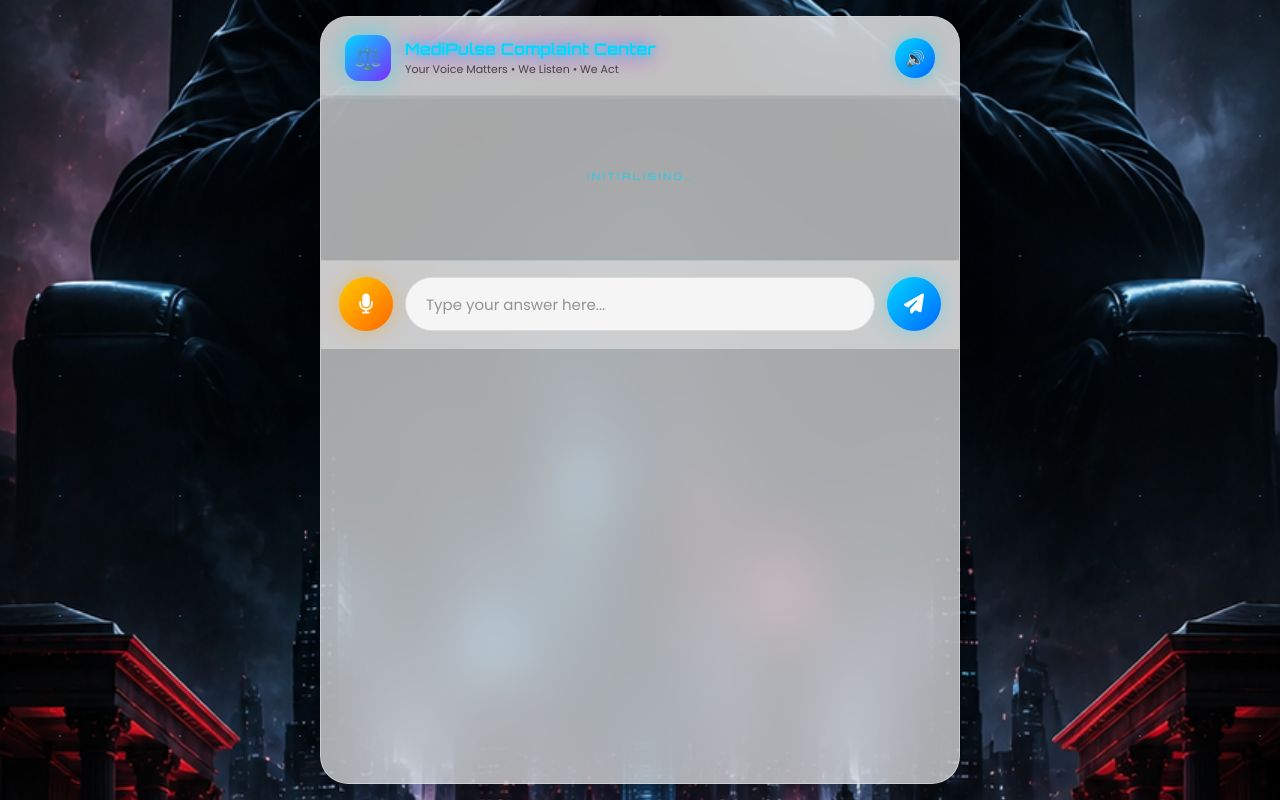
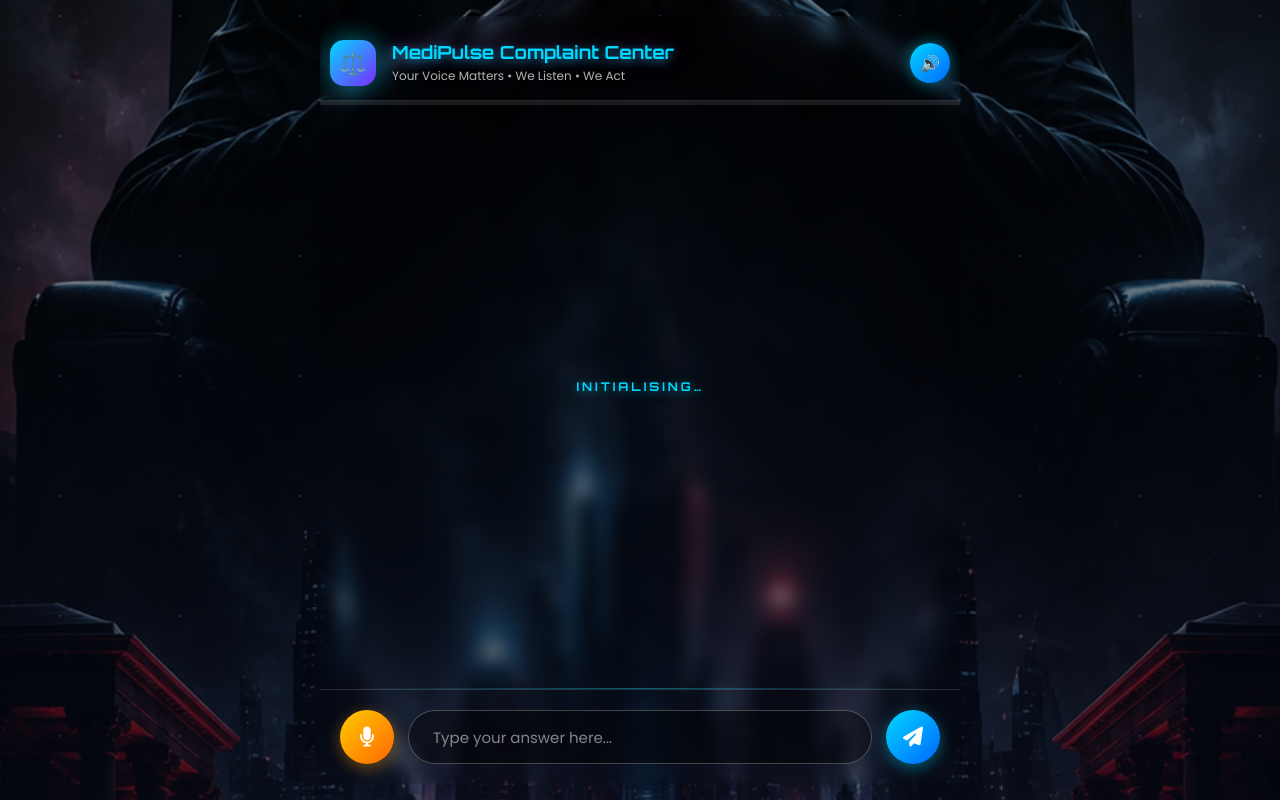
Before and after one commit to Sahaya-Sathish-S/Medipulse-AI, a Flask app: page /complaint in a window 1280 px wide. Run offline with Flask 3, Linux system fonts and the light colour scheme; some libraries are stand-ins or nearby versions.

Commit message:
Update complaint.html

```diff
--- a/templates/complaint.html
+++ b/templates/complaint.html
@@ -11,7 +11,11 @@
   <link rel="stylesheet" href="https://cdnjs.cloudflare.com/ajax/libs/font-awesome/6.5.2/css/all.min.css">
 
   <style>
-    *, *::before, *::after { margin:0; padding:0; box-sizing:border-box; }
+    *, *::before, *::after {
+  margin: 0;
+  padding: 0;
+  box-sizing: border-box;
+}
 
 html, body {
   height: 100%;
@@ -21,7 +25,9 @@
 }
 
 body {
-  background: url('/static/images/complaint.png'); /* Removed dark linear-gradient */
+  background:
+    linear-gradient(rgba(0, 0, 0, 0.45), rgba(5, 8, 22, 0.65)),
+    url('/static/images/complaint.png');
   background-size: cover;
   background-position: center;
   background-repeat: no-repeat;
@@ -31,14 +37,14 @@
   justify-content: center;
 }
 
-    /* Animated grid overlay — same as chatbot */
+/* Clear, non-intrusive animated grid lines */
 body::before {
   content: '';
-      position: fixed; inset: 0;
+  position: fixed;
+  inset: 0;
   background:
-        radial-gradient(circle, #00d9ff33 1px, transparent 1px),
-        radial-gradient(circle, #ff00ff33 1px, transparent 1px),
-        radial-gradient(circle, #ffffff11 1px, transparent 1px);
+    radial-gradient(circle, rgba(0, 217, 255, 0.15) 1px, transparent 1px),
+    radial-gradient(circle, rgba(255, 0, 255, 0.1) 1px, transparent 1px);
   background-size: 120px 120px;
   animation: bgMove 18s linear infinite;
   z-index: 0;
@@ -49,299 +55,399 @@
   to   { transform: translateY(-120px); }
 }
 
-    /* ── OUTER SHELL ── */
+/* ── OUTER SHELL (Zero Color Container) ── */
 .complaint-shell {
-  position: relative; z-index: 2;
-  width: 96%; max-width: 640px;
+  position: relative;
+  z-index: 2;
+  width: 96%;
+  max-width: 640px;
   height: 96vh;
   border-radius: 28px;
   overflow: hidden;
-  display: flex; flex-direction: column;
-  background: rgba(255, 255, 255, 0.65); /* Changed from 0.06 dark to 0.65 vibrant light */
-  backdrop-filter: blur(30px);
-  -webkit-backdrop-filter: blur(30px);
-  border: 1px solid rgba(255, 255, 255, 0.4);
-  box-shadow: 0 15px 35px rgba(0, 0, 0, 0.15);
+  display: flex;
+  flex-direction: column;
+  background: transparent; /* Container color completely stripped */
+  backdrop-filter: blur(8px);
+  -webkit-backdrop-filter: blur(8px);
+  border: none;
+  box-shadow: none;
 }
 
 /* ── HEADER ── */
 .c-header {
   flex-shrink: 0;
-  padding: 18px 24px 14px;
-  display: flex; align-items: center; gap: 14px;
-  background: rgba(255, 255, 255, 0.3);
-  border-bottom: 1px solid rgba(0, 0, 0, 0.06);
+  padding: 24px 10px 14px;
+  display: flex;
+  align-items: center;
+  gap: 16px;
+  background: transparent;
+  border-bottom: 1px solid rgba(255, 255, 255, 0.15);
 }
 .c-header-icon {
-      width: 46px; height: 46px; border-radius: 14px;
+  width: 46px;
+  height: 46px;
+  border-radius: 14px;
   background: linear-gradient(135deg, #00d9ff, #7b2cff);
-      display: flex; align-items: center; justify-content: center;
-      font-size: 22px; flex-shrink: 0;
-      box-shadow: 0 0 20px rgba(0,217,255,0.4);
+  display: flex;
+  align-items: center;
+  justify-content: center;
+  font-size: 22px;
+  flex-shrink: 0;
+  box-shadow: 0 0 20px rgba(0, 217, 255, 0.4);
   animation: iconGlow 3s ease-in-out infinite;
 }
 @keyframes iconGlow {
-      0%,100% { box-shadow: 0 0 20px rgba(0,217,255,0.4); }
-      50%      { box-shadow: 0 0 40px rgba(0,217,255,0.8); }
+  0%, 100% { box-shadow: 0 0 20px rgba(0, 217, 255, 0.4); }
+  50%      { box-shadow: 0 0 40px rgba(0, 217, 255, 0.8); }
 }
-    .c-header-text { flex: 1; }
+.c-header-text {
+  flex: 1;
+}
 .c-title {
   font-family: 'Orbitron', sans-serif;
-      font-size: 16px; font-weight: 700;
+  font-size: 18px;
+  font-weight: 700;
   color: #00d9ff;
-      text-shadow: 0 0 12px #00d9ff, 0 0 25px #ff00ff;
+  text-shadow: 0 2px 10px rgba(0, 217, 255, 0.6), 0 0 25px rgba(255, 0, 255, 0.4);
 }
-    .c-subtitle { font-size: 11px; color: #444444; margin-top: 2px; } /* Darker text for visibility */
-
+.c-subtitle {
+  font-size: 12px;
+  color: rgba(255, 255, 255, 0.7);
+  text-shadow: 0 1px 4px rgba(0, 0, 0, 0.8);
+  margin-top: 4px;
+}
 
 /* Voice toggle in header */
 .voice-toggle-btn {
-      width: 40px; height: 40px; border-radius: 50%;
-      border: none; cursor: pointer; font-size: 16px;
-      display: flex; align-items: center; justify-content: center;
-      background: rgba(255,255,255,0.08);
-      color: white; transition: .25s;
+  width: 40px;
+  height: 40px;
+  border-radius: 50%;
+  border: 1px solid rgba(255, 255, 255, 0.2);
+  cursor: pointer;
+  font-size: 16px;
+  display: flex;
+  align-items: center;
+  justify-content: center;
+  background: rgba(0, 0, 0, 0.3);
+  color: white;
+  transition: .25s;
 }
-    .voice-toggle-btn:hover { background: rgba(0,217,255,0.2); transform: scale(1.1); }
+.voice-toggle-btn:hover {
+  background: rgba(0, 217, 255, 0.3);
+  transform: scale(1.1);
+}
 .voice-toggle-btn.voice-on {
   background: linear-gradient(135deg, #00d9ff, #0066ff);
-      box-shadow: 0 0 16px rgba(0,217,255,0.5);
+  box-shadow: 0 0 16px rgba(0, 217, 255, 0.5);
+  border: none;
 }
 
 /* ── PROGRESS BAR ── */
 .progress-track {
-      height: 3px;
-      background: rgba(255,255,255,0.07);
+  height: 4px;
+  background: rgba(255, 255, 255, 0.1);
   flex-shrink: 0;
 }
 .progress-bar {
   height: 100%;
   background: linear-gradient(90deg, #00d9ff, #ff00ff);
   width: 0%;
-      transition: width .6s cubic-bezier(.4,0,.2,1);
-      box-shadow: 0 0 10px rgba(0,217,255,0.6);
+  transition: width .6s cubic-bezier(.4, 0, .2, 1);
+  box-shadow: 0 0 12px #00d9ff;
 }
 
-    /* ── QUESTION DISPLAY (centre stage) ── */
+/* ── QUESTION DISPLAY ── */
 .question-stage {
-      flex: 0 0 auto;
-      min-height: 160px;
-      padding: 32px 30px 24px;
-      display: flex; flex-direction: column;
-      align-items: center; justify-content: center;
+  flex: 1;
+  padding: 40px 20px;
+  display: flex;
+  flex-direction: column;
+  align-items: center;
+  justify-content: center;
   text-align: center;
   position: relative;
 }
 .q-step-label {
-      font-size: 10px; letter-spacing: 2.5px; text-transform: uppercase;
-      color: #00d9ff; opacity: .65; margin-bottom: 14px;
+  font-size: 12px;
+  letter-spacing: 3px;
+  text-transform: uppercase;
+  color: #00d9ff;
+  font-weight: 700;
+  margin-bottom: 20px;
   font-family: 'Orbitron', sans-serif;
-      transition: opacity .3s;
+  text-shadow: 0 2px 8px rgba(0, 217, 255, 0.5);
 }
 
 /* AI thinking dots */
 .ai-thinking {
   display: none;
-      gap: 8px; align-items: center; justify-content: center;
+  gap: 8px;
+  align-items: center;
+  justify-content: center;
   padding: 18px 0;
 }
 .ai-thinking span {
-      width: 10px; height: 10px; border-radius: 50%;
+  width: 12px;
+  height: 12px;
+  border-radius: 50%;
   background: #00d9ff;
+  box-shadow: 0 0 10px #00d9ff;
   animation: bounceDot 1.2s ease-in-out infinite;
 }
 .ai-thinking span:nth-child(2) { animation-delay: .18s; }
 .ai-thinking span:nth-child(3) { animation-delay: .36s; }
 @keyframes bounceDot {
-      0%,100% { transform: translateY(0); opacity: .4; }
-      50%      { transform: translateY(-10px); opacity: 1; }
+  0%, 100% { transform: translateY(0); opacity: .4; }
+  50%      { transform: translateY(-12px); opacity: 1; }
 }
 .ai-thinking.show { display: flex; }
 
 .q-text {
-  font-size: 18px; line-height: 1.75;
-  color: #111111; /* Changed from white to deep charcoal */
+  font-size: 22px;
+  line-height: 1.6;
+  color: #ffffff;
   font-weight: 500;
+  text-shadow: 0 2px 12px rgba(0, 0, 0, 1), 0 1px 4px rgba(0, 0, 0, 1);
 }
 
-    /* question in / out */
-    @keyframes qIn  { from{opacity:0;transform:translateY(18px);}to{opacity:1;transform:translateY(0);} }
-    @keyframes qOut { from{opacity:1;transform:translateY(0);}to{opacity:0;transform:translateY(-18px);} }
-    .q-enter { animation: qIn .5s cubic-bezier(.22,.68,0,1.2) both; }
+/* Slide Animations */
+@keyframes qIn  { from { opacity: 0; transform: translateY(18px); } to { opacity: 1; transform: translateY(0); } }
+@keyframes qOut { from { opacity: 1; transform: translateY(0); } to { opacity: 0; transform: translateY(-18px); } }
+.q-enter { animation: qIn .5s cubic-bezier(.22, .68, 0, 1.2) both; }
 .q-exit  { animation: qOut .28s ease both; }
 
 /* ── DIVIDER ── */
 .stage-divider {
-      height: 1px; flex-shrink: 0;
-      background: linear-gradient(90deg, transparent, rgba(0,217,255,0.2), transparent);
+  height: 1px;
+  flex-shrink: 0;
+  background: linear-gradient(90deg, transparent, rgba(0, 217, 255, 0.4), transparent);
   margin: 0 24px;
 }
 
 /* ── ERROR STRIP ── */
 .error-banner {
   display: none;
-      margin: 8px 24px 0;
-      padding: 10px 16px;
-      background: rgba(255,50,50,0.12);
-      border: 1px solid rgba(255,80,80,0.35);
-      border-radius: 10px;
-      font-size: 12px; color: #ff9999;
+  margin: 12px 24px 0;
+  padding: 12px 18px;
+  background: rgba(255, 50, 50, 0.25);
+  backdrop-filter: blur(10px);
+  border: 1px solid #ff4444;
+  border-radius: 14px;
+  font-size: 13px;
+  color: #ffffff;
+  font-weight: 500;
+  text-shadow: 0 1px 3px rgba(0,0,0,0.5);
   text-align: center;
 }
 .error-banner.show { display: block; }
 
-    /* ── SUBMIT BUTTON (hidden until step 7 done) ── */
+/* ── SUBMIT BUTTON ── */
 #submitBtn {
   display: none;
   flex-shrink: 0;
-      margin: 10px 20px 4px;
-      padding: 14px;
-      border: none; border-radius: 18px; cursor: pointer;
-      color: white; font-size: 15px; font-weight: 600;
+  margin: 15px 20px 5px;
+  padding: 16px;
+  border: none;
+  border-radius: 20px;
+  cursor: pointer;
+  color: white;
+  font-size: 16px;
+  font-weight: 600;
   background: linear-gradient(135deg, #00d9ff, #7b2cff, #ff00ff);
   background-size: 300% 300%;
   animation: gradientMove 4s ease infinite;
-      box-shadow: 0 0 25px rgba(0,217,255,0.3), 0 0 50px rgba(255,0,255,0.15);
+  box-shadow: 0 4px 20px rgba(0, 217, 255, 0.4);
   transition: .25s;
 }
-    #submitBtn:hover { transform: scale(1.02); box-shadow: 0 0 40px rgba(0,217,255,0.5); }
+#submitBtn:hover {
+  transform: translateY(-2px);
+  box-shadow: 0 6px 30px rgba(0, 217, 255, 0.7);
+}
 #submitBtn:disabled { opacity: .5; cursor: not-allowed; transform: none; }
-    @keyframes gradientMove {
-      0%   { background-position: 0% 50%; }
-      50%  { background-position: 100% 50%; }
-      100% { background-position: 0% 50%; }
+
+/* ── INPUT INTERFACE AREA ── */
+.input-area {
+  flex-shrink: 0;
+  padding: 20px;
+  display: flex;
+  align-items: center;
+  gap: 14px;
+  background: transparent;
+  border-top: 1px solid rgba(255, 255, 255, 0.15);
 }
 
-    /* ── INPUT AREA (identical style to chatbot.html) ── */
-    .input-area {
+.icon-btn {
+  width: 54px;
+  height: 54px;
+  border: none;
+  border-radius: 50%;
+  cursor: pointer;
+  color: white;
+  font-size: 20px;
+  display: flex;
+  align-items: center;
+  justify-content: center;
+  transition: .3s;
   flex-shrink: 0;
-  padding: 16px 18px 18px;
-  display: flex; align-items: center; gap: 12px;
-  background: rgba(255, 255, 255, 0.4);
-  border-top: 1px solid rgba(0, 0, 0, 0.06);
 }
-
-    /* Mic button */
-    .icon-btn {
-      width: 54px; height: 54px; border: none; border-radius: 50%;
-      cursor: pointer; color: white; font-size: 20px;
-      display: flex; align-items: center; justify-content: center;
-      transition: .3s; flex-shrink: 0;
+.icon-btn:hover {
+  transform: translateY(-4px) scale(1.05);
 }
-    .icon-btn:hover { transform: translateY(-3px) scale(1.08); }
 
 #micBtn {
   background: linear-gradient(135deg, #ffcc00, #ff6600);
-      box-shadow: 0 0 20px rgba(255,165,0,0.4);
+  box-shadow: 0 4px 15px rgba(255, 150, 0, 0.4);
 }
 #micBtn.recording {
   background: linear-gradient(135deg, #ff0055, #cc0000);
-      box-shadow: 0 0 30px rgba(255,0,85,0.7);
+  box-shadow: 0 0 30px #ff0055;
   animation: micPulse 1s ease-in-out infinite;
 }
 @keyframes micPulse {
-      0%,100% { transform: scale(1); }
-      50%      { transform: scale(1.12); }
+  0%, 100% { transform: scale(1); }
+  50%      { transform: scale(1.1); }
 }
 
-    /* Text input */
 #answerInput {
-  flex: 1; height: 54px;
-  padding: 0 20px;
-  border: 1px solid rgba(0, 0, 0, 0.1);
+  flex: 1;
+  height: 54px;
+  padding: 0 24px;
+  border: 1px solid rgba(255, 255, 255, 0.25);
   border-radius: 50px;
-  background: rgba(255, 255, 255, 0.8);
-  color: #111111; /* Dark text inside input */
-  font-family: 'Poppins', sans-serif; font-size: 15px;
-  outline: none; transition: .3s;
+  background: rgba(0, 0, 0, 0.4);
+  backdrop-filter: blur(15px);
+  -webkit-backdrop-filter: blur(15px);
+  color: white;
+  font-family: 'Poppins', sans-serif;
+  font-size: 15px;
+  outline: none;
+  transition: .3s;
   caret-color: #00d9ff;
 }
-    #answerInput::placeholder { color: rgba(0, 0, 0, 0.4); }
+#answerInput::placeholder { color: rgba(255, 255, 255, 0.5); }
 #answerInput:focus {
-      background: rgba(255,255,255,0.12);
-      box-shadow: 0 0 20px rgba(0,217,255,0.25);
+  background: rgba(0, 0, 0, 0.6);
+  border-color: #00d9ff;
+  box-shadow: 0 0 20px rgba(0, 217, 255, 0.4);
 }
 #answerInput:disabled { opacity: .4; cursor: not-allowed; }
 
-    /* Send button */
 #sendBtn {
   background: linear-gradient(135deg, #00d9ff, #0066ff);
-      box-shadow: 0 0 20px rgba(0,217,255,0.4);
+  box-shadow: 0 4px 15px rgba(0, 217, 255, 0.4);
 }
 
-    /* ── TRANSITION FLASH ── */
+/* ── SUCCESS MATRICES ── */
+.success-screen {
+  position: fixed;
+  inset: 0;
+  z-index: 200;
+  display: none;
+  align-items: center;
+  justify-content: center;
+  background: rgba(5, 8, 22, 0.85);
+  backdrop-filter: blur(20px);
+}
+.success-card {
+  width: 90%;
+  max-width: 480px;
+  padding: 44px 36px;
+  border-radius: 28px;
+  text-align: center;
+  background: rgba(10, 15, 35, 0.85);
+  border: 2px solid #00d9ff;
+  box-shadow: 0 0 50px rgba(0, 217, 255, 0.3);
+  animation: successRise .6s cubic-bezier(.34, 1.3, .64, 1) both;
+}
+@keyframes successRise {
+  from { opacity: 0; transform: scale(.8) translateY(30px); }
+  to   { opacity: 1; transform: scale(1) translateY(0); }
+}
+.success-icon {
+  width: 90px;
+  height: 90px;
+  border-radius: 50%;
+  margin: 0 auto 24px;
+  background: linear-gradient(135deg, #00d9ff, #7b2cff);
+  display: flex;
+  align-items: center;
+  justify-content: center;
+  font-size: 44px;
+  box-shadow: 0 0 30px #00d9ff;
+}
+.success-card h1 {
+  font-family: 'Orbitron', sans-serif;
+  font-size: 24px;
+  color: #00d9ff;
+  text-shadow: 0 0 15px #00d9ff;
+  margin-bottom: 12px;
+}
+.success-msg {
+  font-size: 14px;
+  color: rgba(255, 255, 255, 0.85);
+  line-height: 1.6;
+  margin-bottom: 24px;
+}
+.ticket-box {
+  padding: 16px 24px;
+  border-radius: 16px;
+  background: rgba(0, 217, 255, 0.1);
+  border: 1px solid #00d9ff;
+  margin-bottom: 24px;
+}
+.ticket-label {
+  font-size: 11px;
+  letter-spacing: 2px;
+  color: rgba(255, 255, 255, 0.6);
+  text-transform: uppercase;
+  margin-bottom: 6px;
+}
+#ticketNumber {
+  font-family: 'Orbitron', sans-serif;
+  font-size: 26px;
+  font-weight: 700;
+  color: #00d9ff;
+  letter-spacing: 4px;
+  text-shadow: 0 0 15px #00d9ff;
+}
+.trust-grid {
+  display: grid;
+  grid-template-columns: 1fr 1fr;
+  gap: 10px;
+  margin-bottom: 24px;
+}
+.trust-item {
+  padding: 12px;
+  border-radius: 12px;
+  background: rgba(255, 255, 255, 0.05);
+  border: 1px solid rgba(255, 255, 255, 0.1);
+  font-size: 13px;
+  color: #ffffff;
+  text-align: center;
+}
+.return-btn {
+  width: 100%;
+  padding: 16px;
+  border: none;
+  border-radius: 18px;
+  cursor: pointer;
+  color: white;
+  font-family: 'Orbitron', sans-serif;
+  font-size: 14px;
+  font-weight: 700;
+  background: linear-gradient(135deg, #00d9ff, #7b2cff, #ff00ff);
+  background-size: 300% 300%;
+  animation: gradientMove 4s ease infinite;
+}
+
 .flash-overlay {
   position: fixed; inset: 0; z-index: 50;
   background: rgba(0,0,0,0);
   pointer-events: none;
   transition: background .3s ease;
 }
-    .flash-overlay.active { background: rgba(0,0,0,0.75); }
+.flash-overlay.active { background: rgba(0,0,0,0.6); }
 
-    /* ── SUCCESS SCREEN ── */
-    .success-screen {
-      position: fixed; inset: 0; z-index: 200;
-      display: none; align-items: center; justify-content: center;
-      background: rgba(5,8,22,0.95);
-      backdrop-filter: blur(25px);
-    }
-    .success-card {
-      width: 90%; max-width: 480px;
-      padding: 44px 36px; border-radius: 28px; text-align: center;
-      background: rgba(255,255,255,0.06);
-      border: 1px solid rgba(0,217,255,0.2);
-      box-shadow: 0 0 60px rgba(0,217,255,0.15), 0 0 40px rgba(255,0,255,0.1);
-      animation: successRise .8s cubic-bezier(.34,1.3,.64,1) both;
-    }
-    @keyframes successRise {
-      from { opacity:0; transform: scale(.8) translateY(40px); }
-      to   { opacity:1; transform: scale(1) translateY(0); }
-    }
-    .success-icon {
-      width: 100px; height: 100px; border-radius: 50%; margin: 0 auto 24px;
-      background: linear-gradient(135deg, #00d9ff, #7b2cff);
-      display: flex; align-items: center; justify-content: center; font-size: 48px;
-      box-shadow: 0 0 50px rgba(0,217,255,0.5);
-      animation: iconGlow 2.5s ease-in-out infinite;
-    }
-    .success-card h1 {
-      font-family: 'Orbitron', sans-serif;
-      font-size: 22px; color: #00d9ff;
-      text-shadow: 0 0 15px #00d9ff; margin-bottom: 10px;
-    }
-    .success-msg { font-size: 13px; color: rgba(255,255,255,0.55); line-height: 1.75; margin-bottom: 24px; }
-    .ticket-box {
-      padding: 16px 24px; border-radius: 16px;
-      background: rgba(0,217,255,0.07); border: 1px solid rgba(0,217,255,0.2);
-      margin-bottom: 20px;
-    }
-    .ticket-label { font-size: 10px; letter-spacing: 2px; color: rgba(255,255,255,0.35); text-transform: uppercase; margin-bottom: 8px; }
-    #ticketNumber {
-      font-family: 'Orbitron', sans-serif;
-      font-size: 24px; font-weight: 700;
-      color: #00d9ff; letter-spacing: 4px;
-      text-shadow: 0 0 15px #00d9ff;
-    }
-    .trust-grid {
-      display: grid; grid-template-columns: 1fr 1fr; gap: 8px; margin-bottom: 24px;
-    }
-    .trust-item {
-      padding: 10px 12px; border-radius: 12px;
-      background: rgba(255,255,255,0.04); border: 1px solid rgba(255,255,255,0.07);
-      font-size: 12px; color: rgba(255,255,255,0.55);
-      text-align: left;
-    }
-    .return-btn {
-      width: 100%; padding: 15px;
-      border: none; border-radius: 18px; cursor: pointer; color: white;
-      font-family: 'Orbitron', sans-serif; font-size: 13px; font-weight: 700;
-      background: linear-gradient(135deg, #00d9ff, #7b2cff, #ff00ff);
-      background-size: 300% 300%;
-      animation: gradientMove 4s ease infinite;
-      box-shadow: 0 0 25px rgba(0,217,255,0.3);
-    }
-
-    /* particles */
 .sp {
   position: fixed; width: 8px; height: 8px; border-radius: 50%;
   pointer-events: none; z-index: 300;
@@ -352,14 +458,16 @@
   100% { transform: translate(var(--dx),var(--dy)) scale(0); opacity: 0; }
 }
 
-    /* Scrollbar — same as chatbot */
 ::-webkit-scrollbar { width: 6px; }
 ::-webkit-scrollbar-thumb { background: linear-gradient(#00d9ff, #ff00ff); border-radius: 10px; }
 
 @media (max-width: 600px) {
   .complaint-shell { width: 100%; height: 100vh; border-radius: 0; }
   .trust-grid { grid-template-columns: 1fr; }
+  .c-header { padding: 16px 10px; }
+  .q-text { font-size: 18px; }
 }
+
   </style>
 </head>
 <body>
```
Lines whose indentation alone changed are shown as unchanged.
